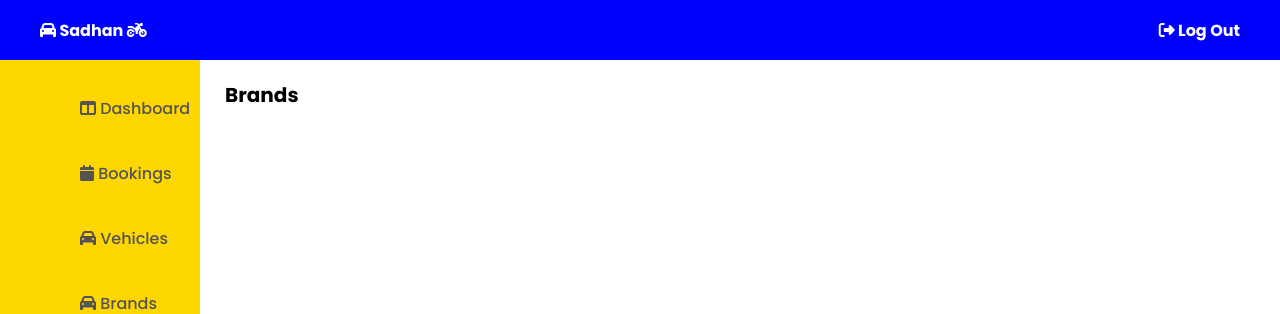
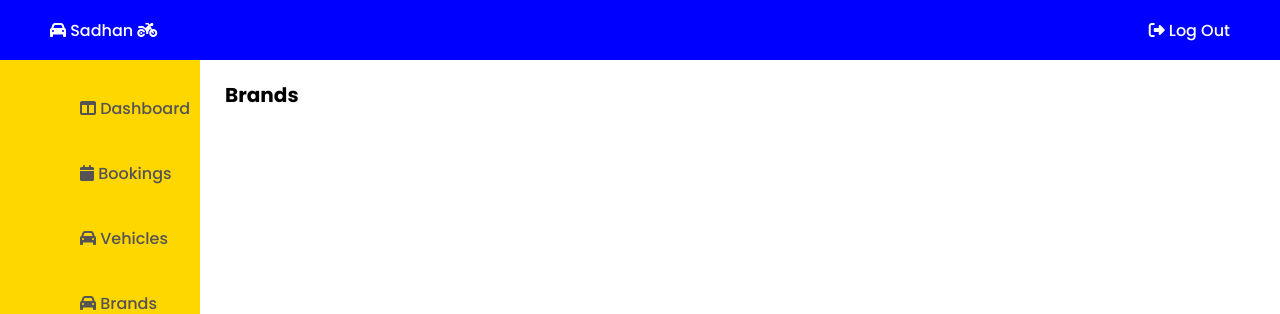
Before and after one commit to KooSL/Vehicle-Rental-System-PHP, a PHP site: page /admin/brands.php in a window 1280 px wide. Shown: the top 314 px of the page. Run offline with PHP 8.4, Linux system fonts and the light colour scheme; some libraries are stand-ins or nearby versions.

Commit message:
Add files via upload

```diff
--- a/admin/admin-css/admin-style.css
+++ b/admin/admin-css/admin-style.css
@@ -100,14 +100,26 @@ header{
     display: flex;
     align-items: center;
     justify-content: space-between;
-    padding-left: 40px;
-    padding-right: 40px;
+    padding-left: 30px;
+    padding-right: 30px;
 }
 
 .header a{
+    padding: 10px 20px;
     text-decoration: none;
     color: white;
-    font-weight: bold;
+    /* font-weight: bold; */
+}
+
+.admin-header-btn .admin-logout{
+    /* background: #474fa0; */
+    color: #fff;
+    border-radius: 0.9rem;
+}
+
+.admin-header-btn .admin-logout:hover{
+    background: gold;
+    color: black;
 }
 
 .leftbar-menu nav{
```
